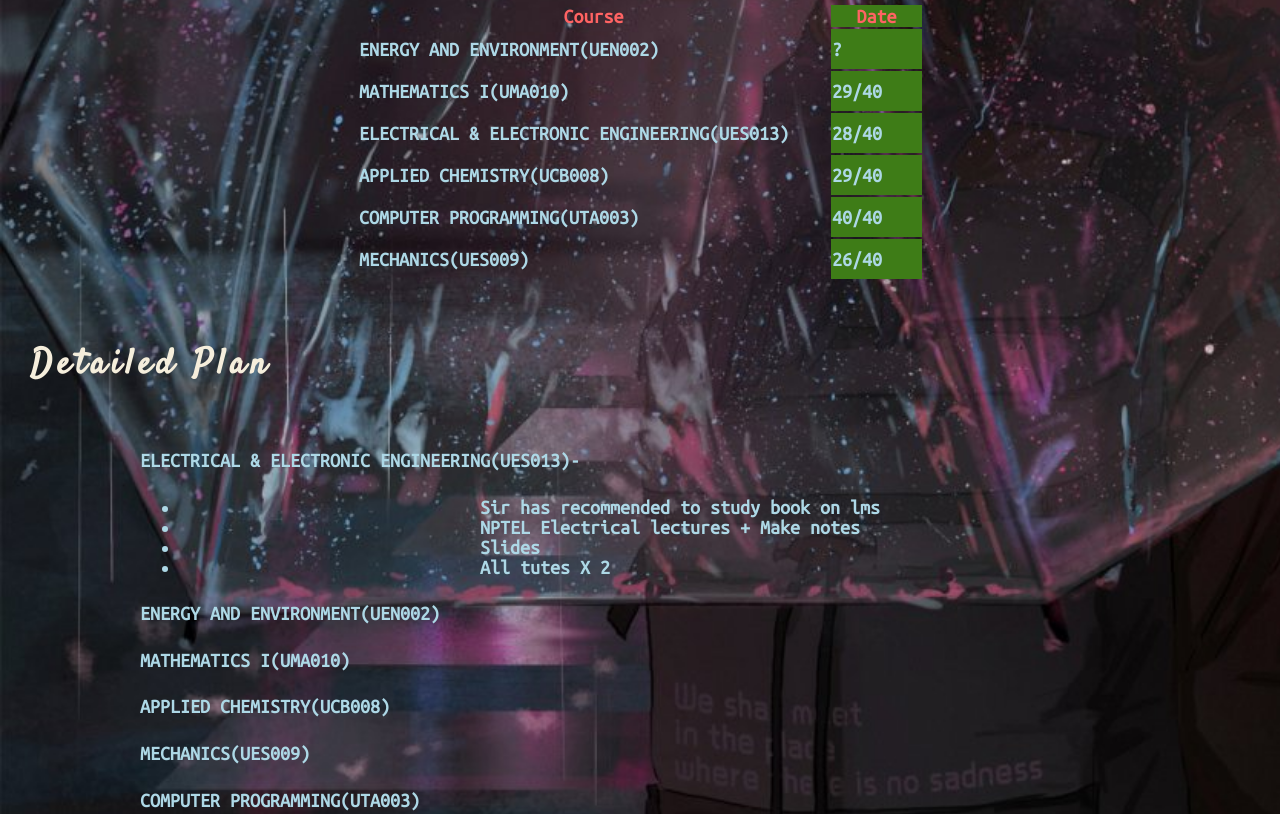
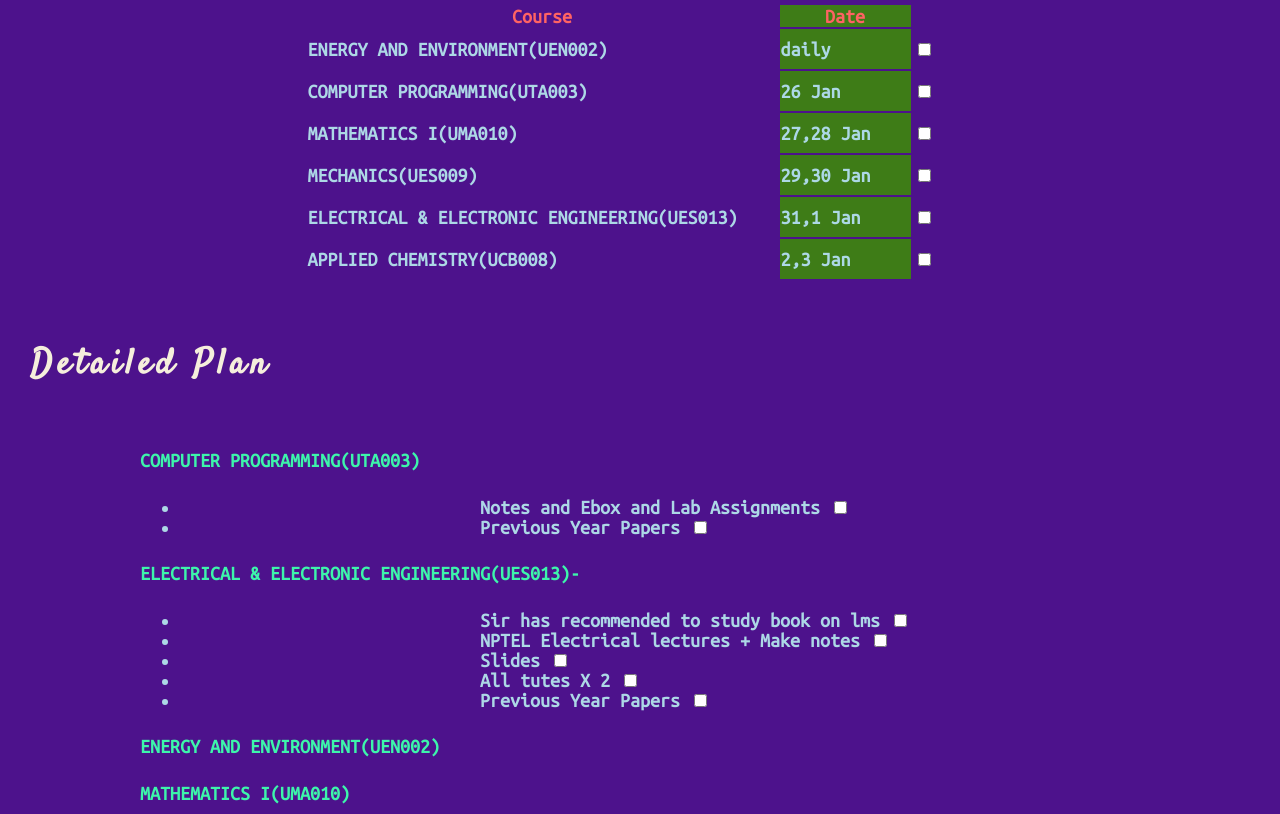
Before and after one commit to vteam27/Web-D-Bootcamp, a plain HTML site: page index.html in a window 1280 px wide. Shown: the part 778-1592 px from the top of the page. Drawn offline with Linux system fonts and the light colour scheme.

Commit message:
Made text more readable

```diff
--- a/css/style.css
+++ b/css/style.css
@@ -1,27 +1,24 @@
-
-body
-{
+body {
   padding: 0;
   margin: 0;
-  background-color: #8B9A46;
+  background-color: #4d128c;
   font-family: 'Ubuntu Mono', monospace;
   color: lightblue;
   font-weight: bold;
   /* font-family: 'Mali', cursive; */
-  background-image: url(../assets/back15.jpg);
+  /* background-image: url(../assets/back15.jpg); */
   background-size: cover;
 }
 
-
-h1{
+h1 {
   letter-spacing: 10px;
   font-family: 'Satisfy', cursive;
   color: #93FFD8;
   text-align: center;
-  font-size:70px;
+  font-size: 70px;
 }
 
-h2{
+h2 {
   padding: 30px;
   font-family: 'Satisfy', cursive;
   letter-spacing: 5px;
@@ -29,48 +26,50 @@ font-family: 'Satisfy', cursive;
   color: #F5EEDC;
 }
 
-.tables{
+h4 {
+  color: #3df5ab;
+}
 
+.tables {
   margin-left: auto;
   margin-right: auto;
   font-size: 20px;
 }
 
-th{
+th {
   color: #FF6363;
 }
 
-td{
+td {
   padding-top: 10px;
   padding-bottom: 10px;
   padding-right: 40px;
 }
 
-ol li{
+ol li {
   list-style-type: none;
 }
 
-ul li{
+ul li {
   list-style-type: disc;
   padding-left: 300px;
 }
 
-.ordlis{
-
+.ordlis {
   padding-left: 100px;
   font-size: 20px;
 }
 
-a{
+a {
   font-family: 'Satisfy', cursive;
   font-size: 30px;
-  color:#F5EEDC;
+  color: #F5EEDC;
   text-decoration: none;
 }
 
-a:hover{
+a:hover {
   font-family: 'Satisfy', cursive;
   font-size: 30px;
-  color:#93FFD8;
+  color: #93FFD8;
   text-decoration: underline;
 }
--- a/index.html
+++ b/index.html
@@ -94,27 +94,33 @@
       <tbody>
         <tr>
           <td>ENERGY AND ENVIRONMENT(UEN002)</td>
-            <td>?</td>
+          <td>daily</td>
+          <td> <input type="checkbox"></td>
+        </tr>
+        <tr>
+          <td>COMPUTER PROGRAMMING(UTA003)</td>
+          <td>26 Jan</td>
+          <td> <input type="checkbox"></td>
         </tr>
         <tr>
           <td>MATHEMATICS I(UMA010)</td>
-            <td>29/40</td>
+          <td>27,28 Jan</td>
+          <td> <input type="checkbox"></td>
+        </tr>
+        <tr>
+          <td>MECHANICS(UES009)</td>
+          <td>29,30 Jan</td>
+          <td> <input type="checkbox"></td>
         </tr>
         <tr>
           <td>ELECTRICAL & ELECTRONIC ENGINEERING(UES013)</td>
-            <td>28/40</td>
+          <td>31,1 Jan</td>
+          <td> <input type="checkbox"></td>
         </tr>
         <tr>
           <td>APPLIED CHEMISTRY(UCB008)</td>
-            <td>29/40</td>
-          </tr>
-          <tr>
-            <td>COMPUTER PROGRAMMING(UTA003)</td>
-            <td>40/40</td>
-          </tr>
-          <tr>
-            <td>MECHANICS(UES009)</td>
-            <td>26/40</td>
+          <td>2,3 Jan</td>
+          <td> <input type="checkbox"></td>
         </tr>
       </tbody>
     </table>
@@ -125,12 +131,20 @@
   <div class="ordlis">
     <ol>
       <li>
+        <h4>COMPUTER PROGRAMMING(UTA003)</h4>
+        <ul>
+          <li>Notes and Ebox and Lab Assignments <input type="checkbox"></li>
+          <li>Previous Year Papers <input type="checkbox"></li>
+        </ul>
+      </li>
+      <li>
         <h4>ELECTRICAL & ELECTRONIC ENGINEERING(UES013)-</h4>
         <ul>
-          <li>Sir has recommended to study book on lms</li>
-          <li>NPTEL Electrical lectures + Make notes</li>
-          <li>Slides</li>
-          <li>All tutes X 2</li>
+          <li>Sir has recommended to study book on lms <input type="checkbox"></li>
+          <li>NPTEL Electrical lectures + Make notes <input type="checkbox"></li>
+          <li>Slides <input type="checkbox"></li>
+          <li>All tutes X 2 <input type="checkbox"></li>
+          <li>Previous Year Papers <input type="checkbox"></li>
         </ul>
       </li>
       <li>
@@ -149,10 +163,6 @@
         <h4>MECHANICS(UES009)</h4>
         <p></p>
       </li>
-      <li>
-        <h4>COMPUTER PROGRAMMING(UTA003)</h4>
-        <p></p>
-      </li>
     </ol>
   </div>
 
```
Lines whose indentation alone changed are shown as unchanged.
